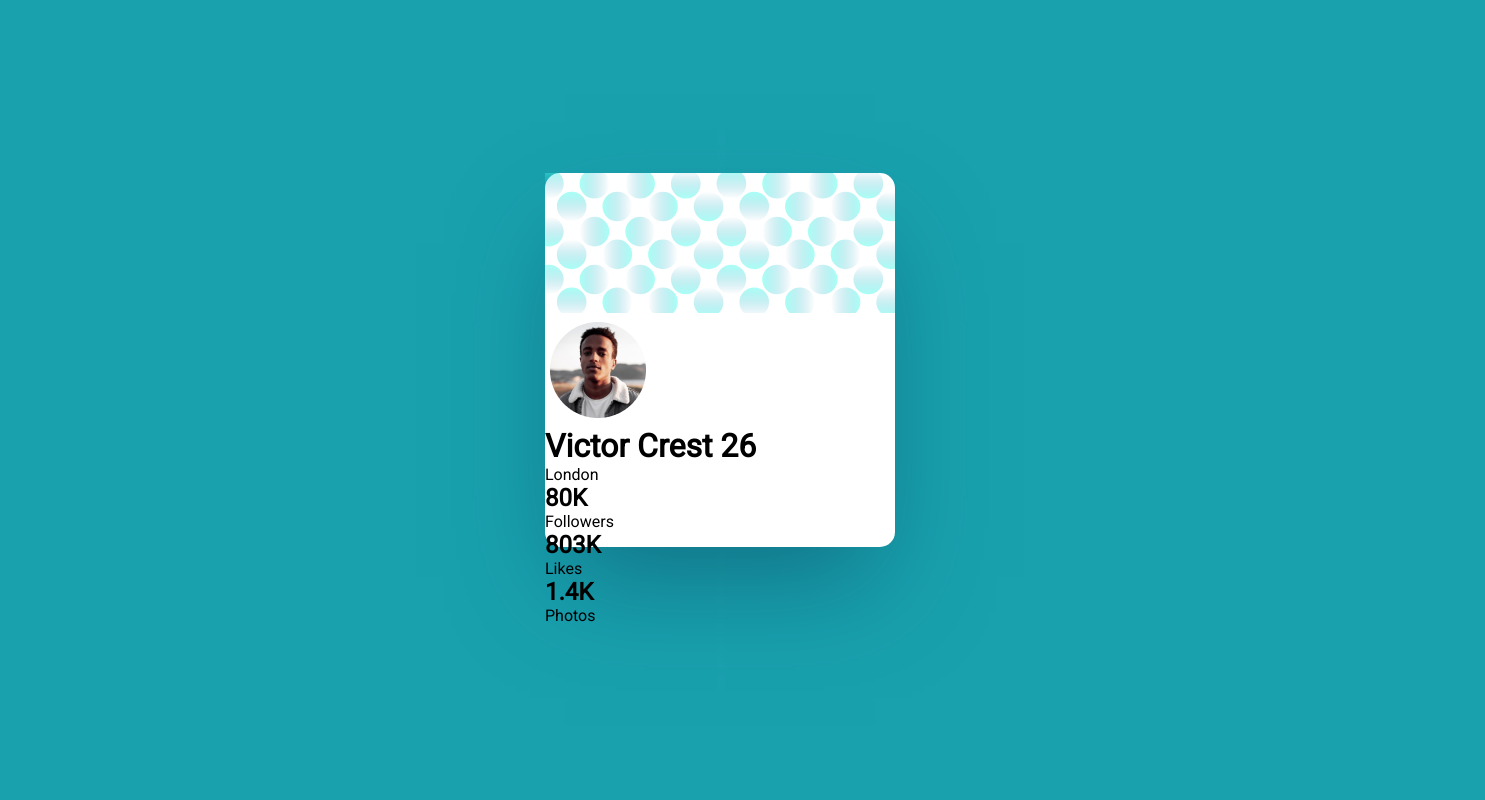
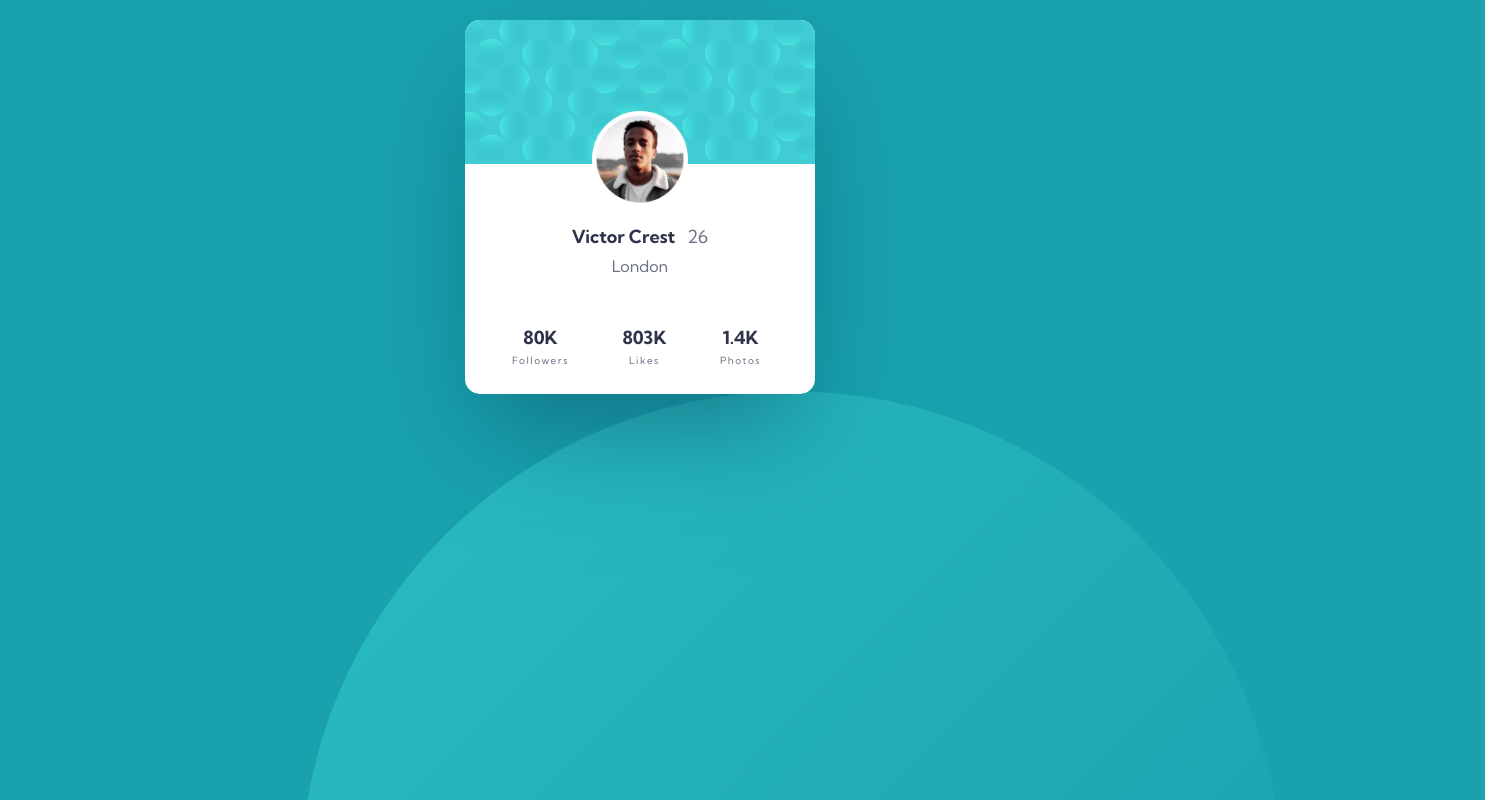
Before and after one commit to Lev-Sedin/MissionOne, a plain HTML site: page index.html in a window 1280 px wide. Shown: the top 800 px of the page, 1485 px wide, since content can reach past the window. Drawn offline with Linux system fonts and the light colour scheme.

Commit message:
Add files via upload

```diff
--- a/css/style.css
+++ b/css/style.css
@@ -3,25 +3,99 @@
   padding: 0;
   box-sizing: border-box;
 }
+h1,
+h2 {
+  font-weight: 700;
+  font-size: 18px;
+  line-height: 18px;
+  color: #2e3349;
+}
+
+p {
+  font-style: normal;
+  font-weight: normal;
+  color: #6b7082;
+}
 body {
   font-family: "Kumbh Sans", sans-serif;
-  font-family: "Roboto", sans-serif;
   background-color: #19a1ae;
+  overflow: hidden;
 }
 .container {
   max-width: 1440px;
   max-height: 720px;
   margin: 0 auto;
-  position: relative;
 }
 
 .main {
-  position: absolute;
+  display: flex;
+  justify-content: center;
+}
+.box {
+  position: relative;
+  z-index: 1;
   width: 350px;
   height: 374px;
   background: #ffffff;
   box-shadow: 0px 50px 100px -20px rgba(8, 70, 94, 0.504835);
   border-radius: 15px;
-  left: 545px;
-  top: 173px;
 }
+.up {
+  background: #41cbd3;
+  border-radius: 15px 15px 0px 0px;
+}
+.fon {
+  border-radius: 15px;
+}
+.infomation {
+  text-align: center;
+  align-content: center;
+  margin-bottom: 53px;
+}
+.logo {
+  position: relative;
+  z-index: 1;
+  width: 96px;
+  height: 96px;
+  margin-top: -53px;
+}
+span {
+  color: #6b7082;
+  font-weight: 400;
+  padding-left: 8px;
+}
+.title {
+  margin: 17px 0 10px 0;
+}
+.score {
+  display: flex;
+  justify-content: space-between;
+  text-align: center;
+  padding: 0 54px 24px 47px;
+}
+
+h2 {
+  margin-bottom: 9px;
+}
+.name {
+  font-size: 10px;
+  line-height: 10px;
+  letter-spacing: 1.5px;
+}
+.oval-second {
+  position: absolute;
+  z-index: 0;
+  right: 0;
+  width: 978px;
+  height: 976px;
+  background: linear-gradient(
+    180deg,
+    rgba(9, 137, 180, 0.0001) 0.78%,
+    #53ffee 99.94%
+  );
+  opacity: 0.25;
+  transform: matrix(0.71, -0.71, -0.71, -0.71, 0, 0);
+  border-radius: 50%;
+  margin: 0;
+  padding: 0;
+}
```
